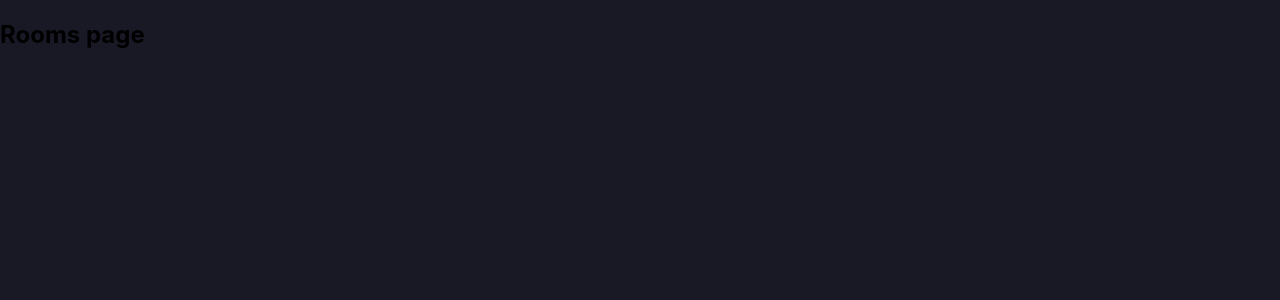
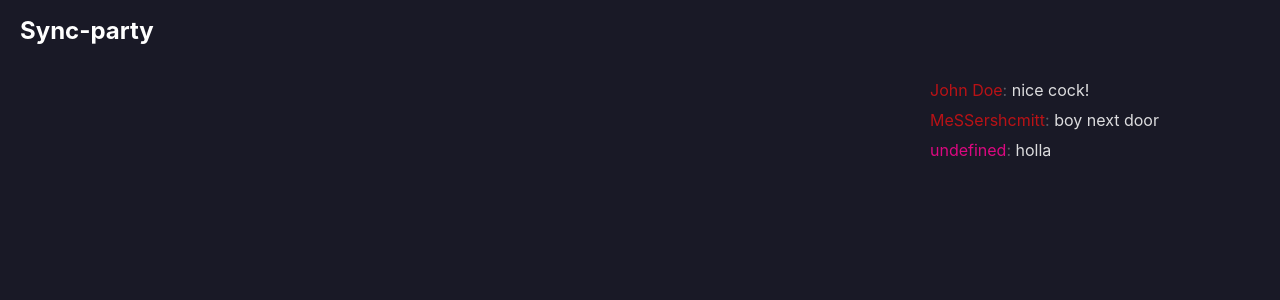
Before and after one commit to yakimenko73/sync-party-site, a React (Create React App) app in the folder app/: page /rooms in a window 1280 px wide. Shown: the top 300 px of the page. Built offline with nearby package versions, Linux system fonts and the light colour scheme; the HTML template or start-up script is replaced by a standard one.

Commit message:
components: add chat form to room page

```diff
--- a/app/src/App.css
+++ b/app/src/App.css
@@ -3,7 +3,6 @@
 }
 
 .app .container {
-    width: 1000px;
     padding: 0 20px;
     margin: 0 auto;
 }
@@ -11,6 +10,7 @@
 .header {
     height: 60px;
     color: White;
+    margin-bottom: 20px;
 }
 
 .header .container {
--- a/app/src/App.js
+++ b/app/src/App.js
@@ -1,7 +1,7 @@
 import React from 'react';
 import './App.css';
 import {BrowserRouter, Route, Routes} from "react-router-dom";
-import RoomsForm from "./components/RoomsForm/RoomsForm";
+import RoomForm from "./components/RoomForm/RoomForm";
 import HomeForm from "./components/HomeForm/HomeForm";
 
 
@@ -10,7 +10,7 @@ export default function App() {
     <BrowserRouter>
       <Routes>
         <Route exact path="/" element={<HomeForm/>}/>
-        <Route exact path="/rooms" element={<RoomsForm/>}/>
+        <Route exact path="/rooms" element={<RoomForm/>}/>
       </Routes>
     </BrowserRouter>
   )
--- /dev/null
+++ b/app/src/components/HeaderForm/HeaderForm.js
@@ -0,0 +1,13 @@
+import React from "react";
+
+export default function HeaderForm() {
+  return (
+    <div className='app'>
+      <header className='header'>
+        <div className='container'>
+          <div className='header-brand'>Sync-party</div>
+        </div>
+      </header>
+    </div>
+  )
+}
--- a/app/src/components/HomeForm/HomeForm.js
+++ b/app/src/components/HomeForm/HomeForm.js
@@ -2,16 +2,13 @@ import React from "react";
 import {useNavigate} from "react-router-dom";
 import ButtonForm from "../ButtonForm/ButtonForm";
 import axios from "axios";
+import HeaderForm from "../HeaderForm/HeaderForm";
 
 export default function HomeForm() {
   const navigate = useNavigate();
   return (
-    <div className='app'>
-      <header className='header'>
-        <div className='container'>
-          <div className='header-brand'>Title</div>
-        </div>
-      </header>
+    <>
+      <HeaderForm/>
       <main className='main'>
         <ButtonForm onClick={() => {
           axios.post(`http://0.0.0.0:1337/api/rooms/`)
@@ -21,6 +18,6 @@ export default function HomeForm() {
           navigate('/rooms')
         }}/>
       </main>
-    </div>
+    </>
   )
 }
--- /dev/null
+++ b/app/src/components/RoomForm/RoomForm.css
@@ -0,0 +1,46 @@
+.chat-wrapper {
+    display: flex;
+    flex-direction: column;
+    float: right;
+    width: 25%;
+    margin-right: 30px;
+    margin-left: 30px;
+}
+
+.chat-log {
+    /*background: #5E5DF0;*/
+    height: 500px;
+    border-top-right-radius: 0.2em;
+    border-bottom-right-radius: 0.2em;
+    overflow-y: auto;
+    max-height: 500px;
+    margin-bottom: 10px;
+}
+
+.chat-log .message-line {
+    margin-bottom: 10px;
+}
+
+.chat-log .message-line .author {
+    color: rgba(253, 16, 16, 0.7);
+}
+
+.chat-log .message-line .message {
+    color: rgba(255, 255, 255, 0.85);
+}
+
+.chat-log .message-line .separator {
+    color: rgba(255, 255, 255, 0.3);
+}
+
+.input-message {
+    background: #161625;
+    color: #969696;
+    border-radius: 10px;
+    font-size: 14px;
+    font-weight: 700;
+    border: 0;
+    width: 100%;
+    box-sizing: border-box;
+    padding: 15px 20px;
+}
--- /dev/null
+++ b/app/src/components/RoomForm/RoomForm.js
@@ -0,0 +1,35 @@
+import React from "react";
+import HeaderForm from "../HeaderForm/HeaderForm";
+import './RoomForm.css';
+
+export default function RoomForm() {
+  return (
+    <>
+      <HeaderForm/>
+      <main className='main'>
+        <div className='chat-wrapper'>
+          <div className='chat-log'>
+            <div className='message-line'>
+              <span className='author'>John Doe</span>
+              <span className='separator'>: </span>
+              <span className='message'>nice cock!</span>
+            </div>
+            <div className='message-line'>
+              <span className='author'>MeSSershcmitt</span>
+              <span className='separator'>: </span>
+              <span className='message'>boy next door</span>
+            </div>
+            <div className='message-line'>
+              <span className='author' style={{color: '#DC0880FF'}}>undefined</span>
+              <span className='separator'>: </span>
+              <span className='message'>holla</span>
+            </div>
+          </div>
+          <div className='chat-input'>
+            <input className='input-message'/>
+          </div>
+        </div>
+      </main>
+    </>
+  )
+}
--- a/app/src/components/RoomsForm/RoomsForm.js
+++ /dev/null
@@ -1,9 +0,0 @@
-import React from "react";
-
-export default function RoomsForm() {
-  return (
-    <div>
-      <h2>Rooms page</h2>
-    </div>
-  )
-}
```
